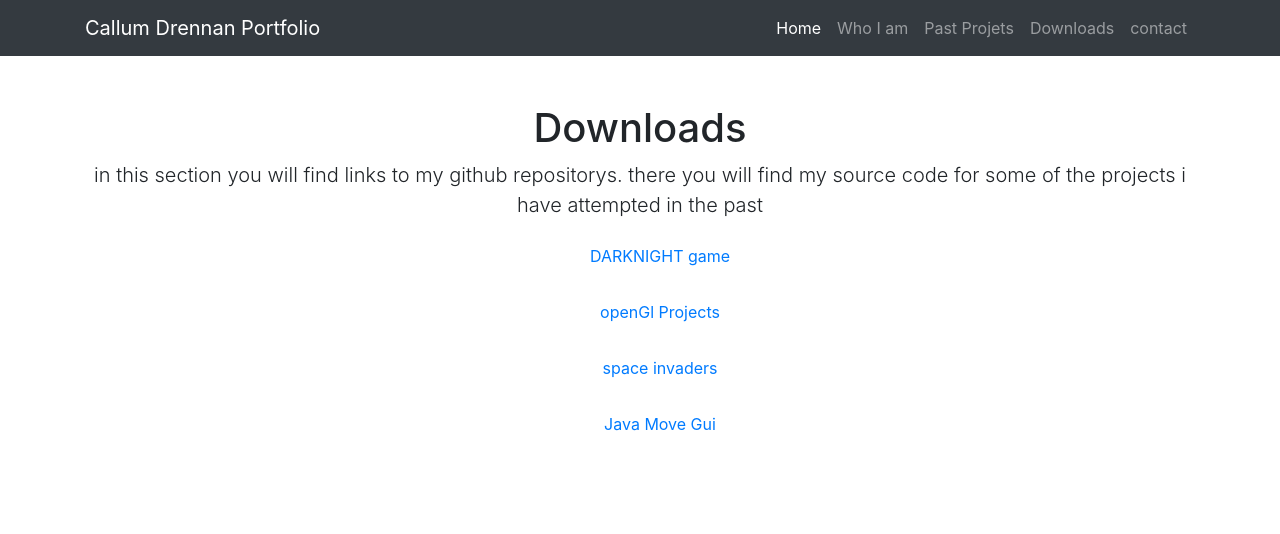
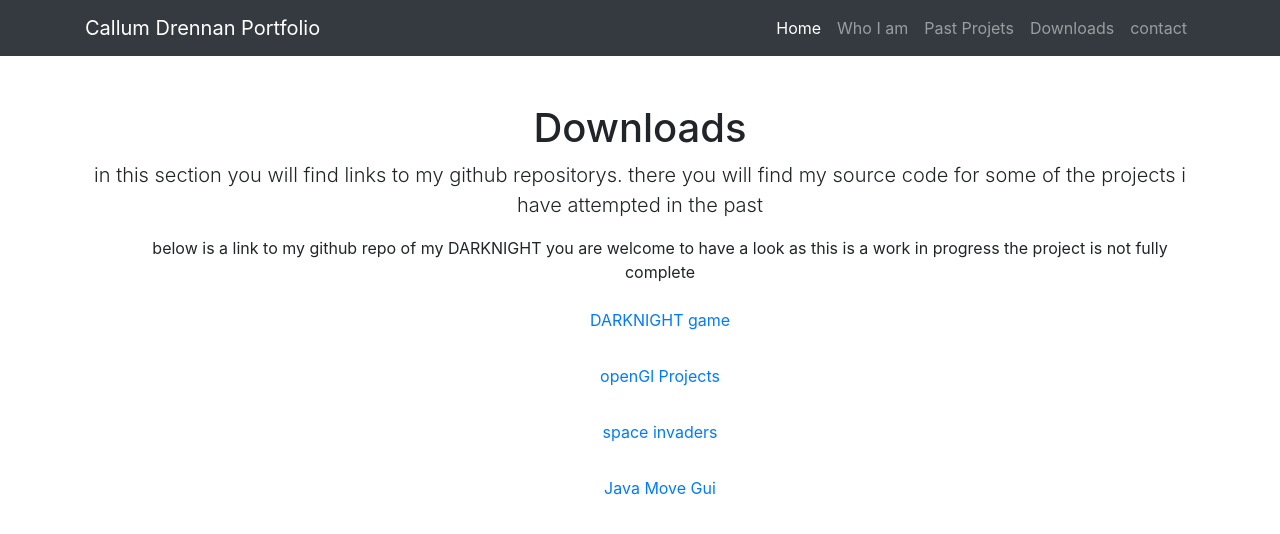
Before and after one commit to Red-dr/Red-dr.github.io, a website: page downloads.html in a window 1280 px wide. Drawn offline with Linux system fonts and the light colour scheme; files whose address does not match are found by name.

Commit message:
updated website

```diff
--- a/downloads.html
+++ b/downloads.html
@@ -59,6 +59,8 @@
                     of the projects i have attempted in the past </p>
                 <ul>
                     <p>
+                        <p> below is a link to my github repo of my DARKNIGHT you are welcome to have a look
+                            as this is a work in progress the project is not fully complete  </p>
                         <a class="nav-link" href="https://github.com/Red-dr/DARKNIGHT">DARKNIGHT game</a>
                     </p>
                 </ul>
```
Also changed, not shown: index.html (+2 -1 lines), pastprojects.html (+1 -1 lines).
